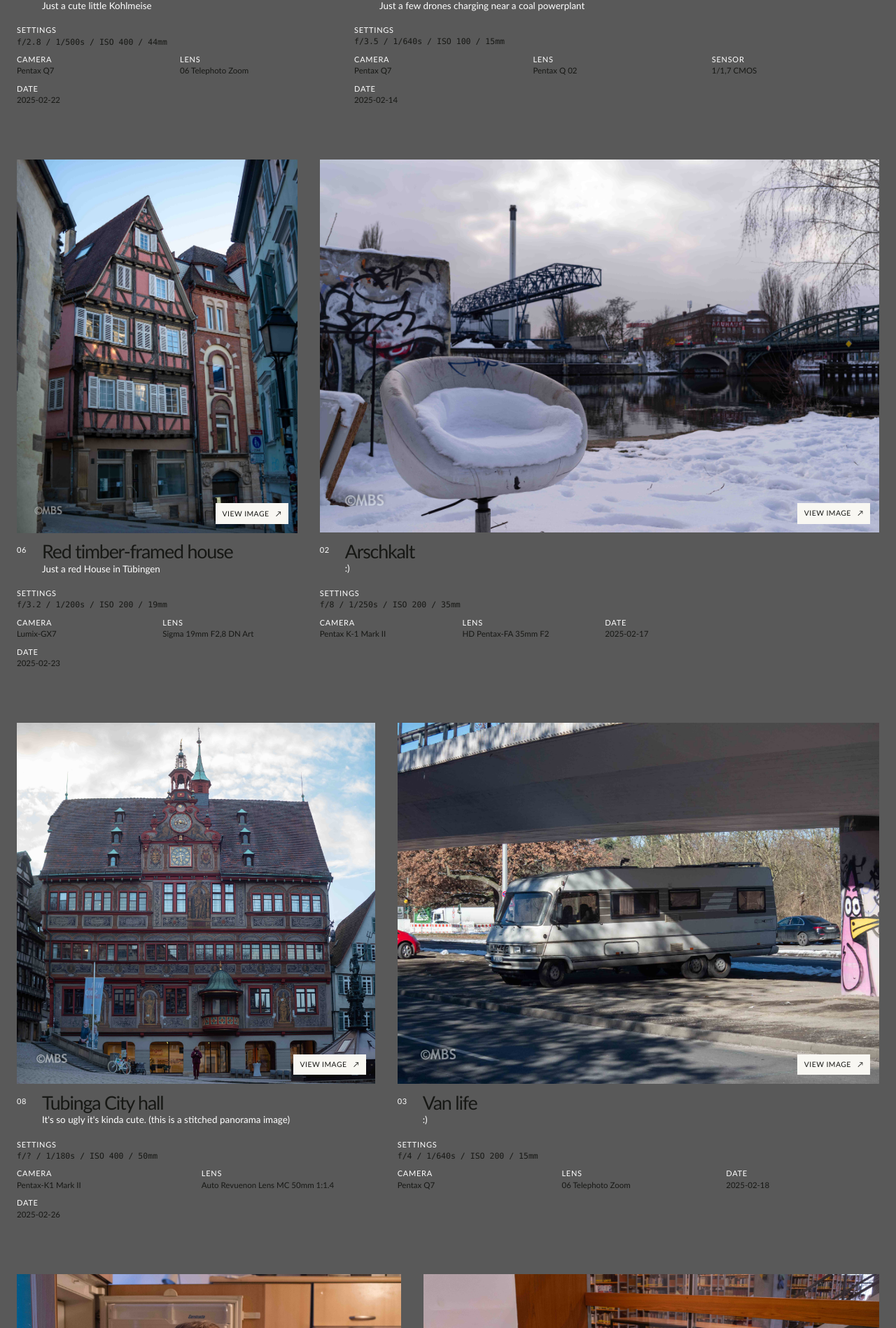
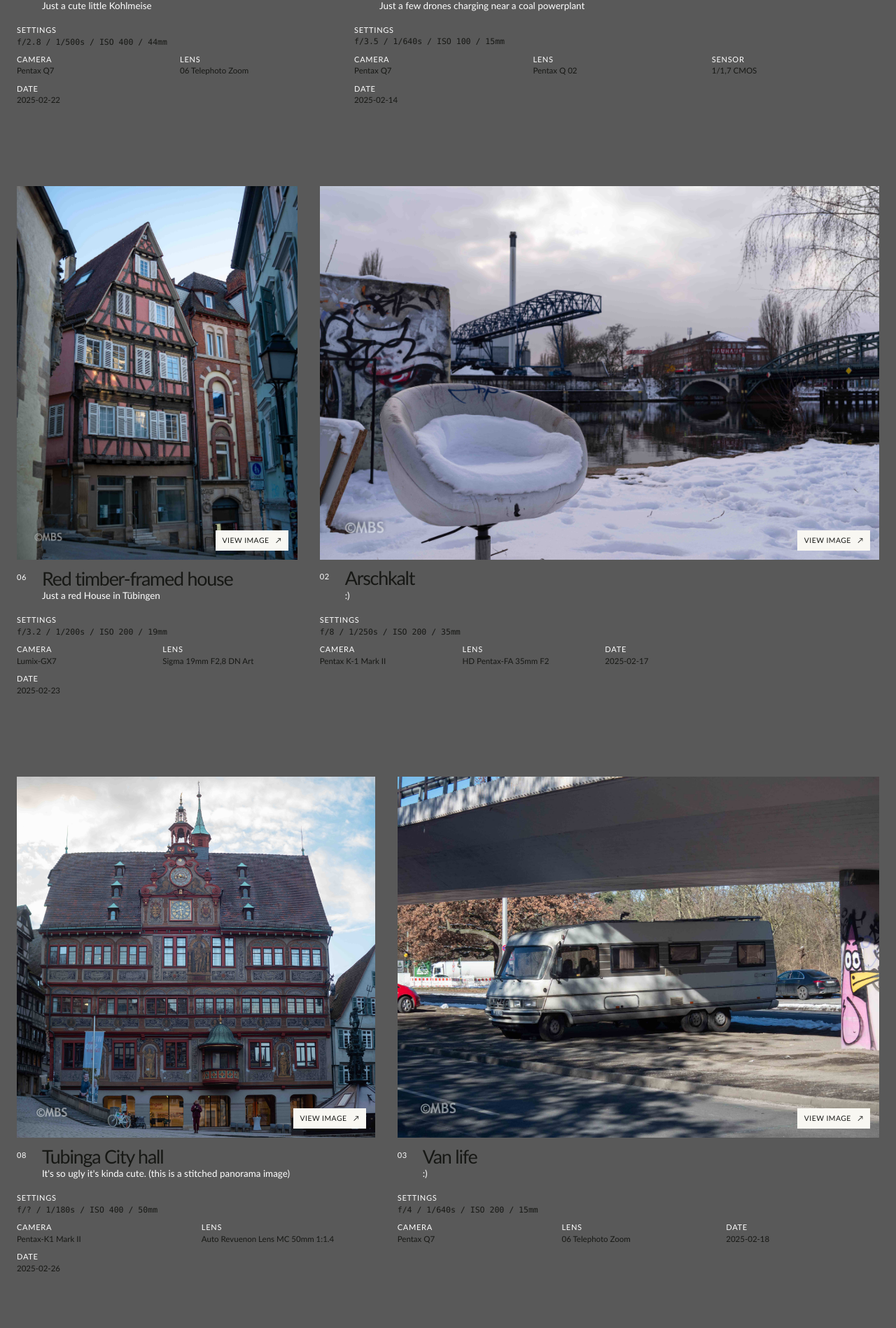
Before and after one commit to Bloodwing1/Bloodwing1.github.io, a Jekyll site: the page built from archive-2.md, in a window 1280 px wide. Shown: the part 1154-3052 px from the top of the page at 70% size. Built offline with Jekyll 4.4.1, drawn with Linux system fonts in a browser that asks for light colours.

Commit message:
Mixed pairs wide-first; more vertical space between rows and captions

```diff
--- a/assets/css/main.css
+++ b/assets/css/main.css
@@ -116,7 +116,7 @@ h1 {
   justify-content: center;
   align-items: flex-start;
   gap: 2rem;
-  margin: 0 0 clamp(3rem, 6vw, 5.5rem);
+  margin: 0 0 clamp(4rem, 9vw, 8rem);
 }
 
 .gallery-row:last-child { margin-bottom: 0; }
```
